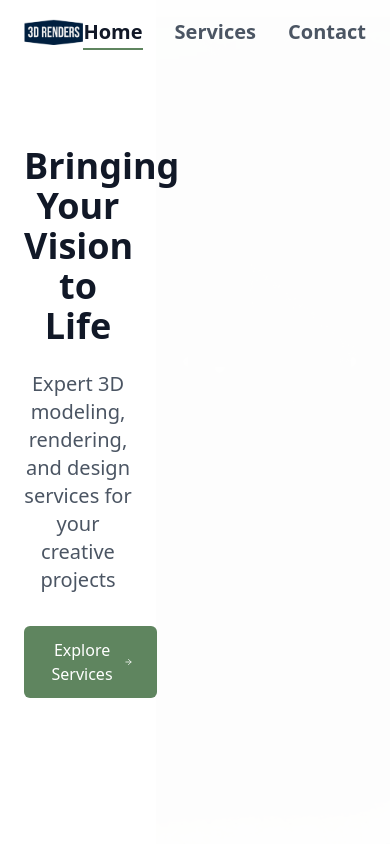
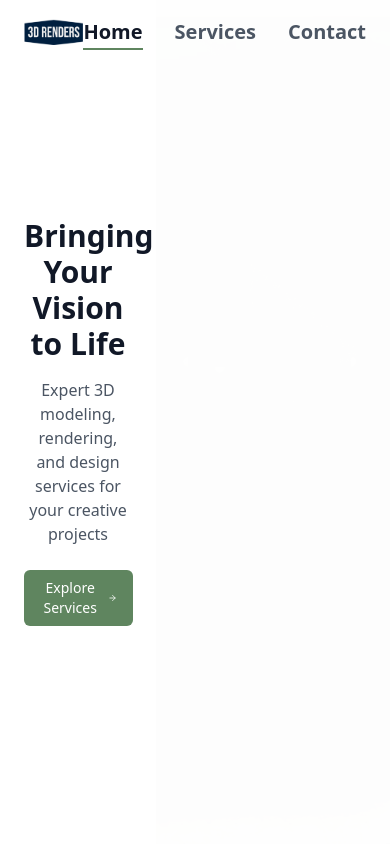
Before and after one commit to harry774/creative-space-works, a React (Vite) app: page / in a window 390 px wide. Shown: the top 844 px of the page. Built offline with nearby package versions, Linux system fonts and the light colour scheme.

Commit message:
Fixed overflow issue

```diff
--- a/src/pages/Index.tsx
+++ b/src/pages/Index.tsx
@@ -76,7 +76,7 @@ const Index = () => {
       {/* Hero Section */}
       <section className="relative h-screen flex">
         {/* Left content */}
-        <div className="w-[40%] bg-white flex items-center justify-center h-screen">
+        <div className="w-[40%] bg-white flex items-center justify-center">
           <div className="container px-6">
             <motion.div
               initial={{ opacity: 0, x: -20 }}
@@ -84,15 +84,15 @@ const Index = () => {
               transition={{ duration: 0.8 }}
               className="max-w-xl text-center"
             >
-              <h1 className="text-4xl md:text-6xl font-bold text-gray-900 mb-6">
+              <h1 className="text-3xl sm:text-4xl md:text-6xl font-bold text-gray-900 mb-4 sm:mb-6">
                 Bringing Your Vision to Life
               </h1>
-              <p className="text-xl text-gray-600 mb-8">
+              <p className="text-base sm:text-xl text-gray-600 mb-6 sm:mb-8">
                 Expert 3D modeling, rendering, and design services for your creative projects
               </p>
               <Link
                 to="/services"
-                className="inline-flex items-center px-6 py-3 bg-sage-500 text-white rounded-md hover:bg-sage-600 transition-colors duration-200"
+                className="inline-flex items-center px-4 sm:px-6 py-2 sm:py-3 bg-sage-500 text-white rounded-md hover:bg-sage-600 transition-colors duration-200 text-sm sm:text-base"
               >
                 Explore Services
                 <ArrowRight className="ml-2 h-4 w-4" />
```
